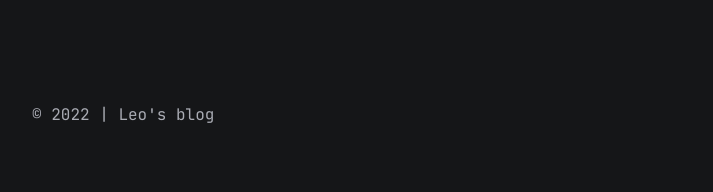
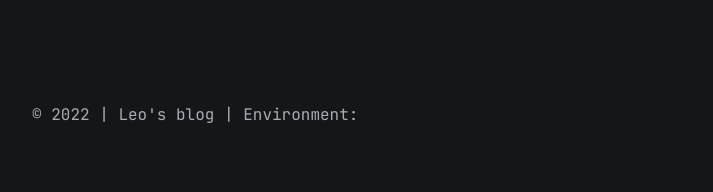
Before and after one commit to LeoBaro/blog, a Jekyll site: the page built from all_collections/_posts/2022-03-10-test-article.md, in a window 1280 px wide. Shown: the part 1251-1443 px from the top of the page, without its empty margins (283-996 px from the left). Built offline with Jekyll 4.4.1, drawn with Linux system fonts in a browser that asks for light colours.

Commit message:
Add debug info

```diff
--- a/_includes/footer.html
+++ b/_includes/footer.html
@@ -1,3 +1,3 @@
 <footer>
-  <p>&copy; {{ 'now' | date: "%Y" }} | {{site.title}}</p>
+  <p>&copy; {{ 'now' | date: "%Y" }} | {{site.title}} | Environment: {{jekyll.enviornment}}</p>
 </footer>
```
